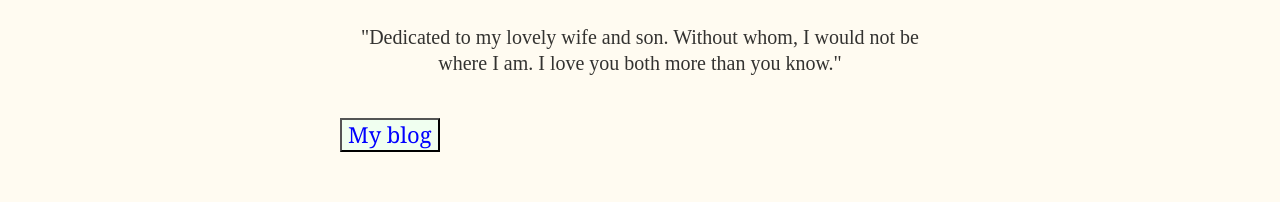
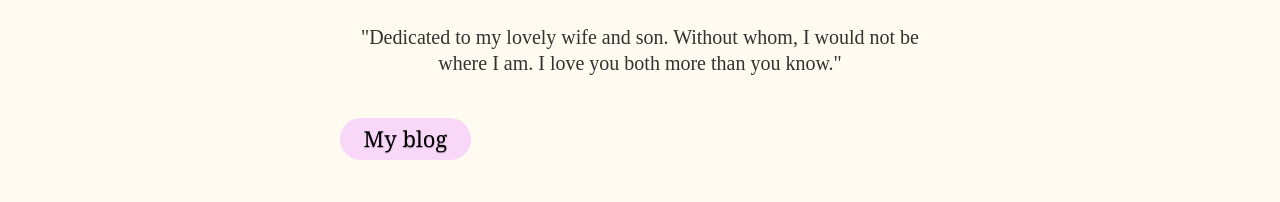
Before and after one commit to lta4/capstone-anxiety-app, a Gatsby site: page /about in a window 1280 px wide. Shown: the part 598-800 px from the top of the page. Built offline with nearby package versions, Linux system fonts and the light colour scheme; Gatsby itself is replaced by a stand-in of ours.

Commit message:
blog button update

```diff
--- a/src/styles/global.css
+++ b/src/styles/global.css
@@ -260,13 +260,33 @@ a.pg4 {
   /*************ABOUT**************/
 
 .blogButton {
-  background-color: honeydew;
+  display: inline-block;
+  padding: 0.3em 1.2em;
+  margin: 0 0.1em 0.1em 0;
+  border: 0.16em solid rgba(255, 255, 255, 0);
+  border-radius: 2em;
+  box-sizing: border-box;
+  text-decoration: none;
+  font-weight: 300;
+  background-color: #F9D7F9;
+  text-shadow: 0 0.04em 0.04em rgba(0, 0, 0, 0.35);
+  text-align: center;
+  transition: all 0.2s;
 }
+  .blogButton:hover {
+    border-color: rgb(34, 34, 34);
+  }
+  @media all and (max-width: 30em){
+    .blogButton {
+      display: block;
+      margin: 0.2em auto;
+    }
+  }
 
 .blogOneLink {
   text-align: center;
   text-decoration: none;
-  color: blue;
+  color: black;
 }
 
 .dedication {
```
